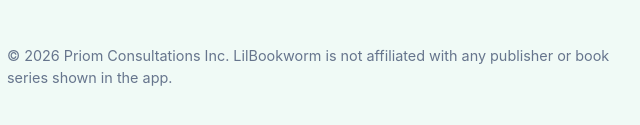
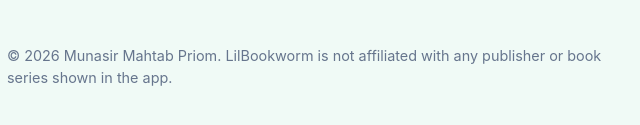
Before and after one commit to mpriom/lilbookworm-site, a plain HTML site: page index.html in a window 1280 px wide. Shown: the part 2594-2719 px from the top of the page, 329-969 px from the left. Drawn offline with Linux system fonts and the light colour scheme.

Commit message:
Footer: copyright under the personal seller name
Co-Authored-By: Claude Opus 5.5 <noreply@anthropic.com>

```diff
--- a/index.html
+++ b/index.html
@@ -81,7 +81,7 @@
   </ol>
   <p>There's no confirmation step, so tap carefully. Built-in series can't be deleted, but you can hide them: in the Grown-ups area, switch them off under <strong>Series kids can see</strong>. Their reading marks are kept if you switch them back on.</p>
 
-  <footer>© 2026 Priom Consultations Inc. LilBookworm is not affiliated with any publisher or book series shown in the app.</footer>
+  <footer>© 2026 Munasir Mahtab Priom. LilBookworm is not affiliated with any publisher or book series shown in the app.</footer>
 </main>
 </body>
 </html>
```
